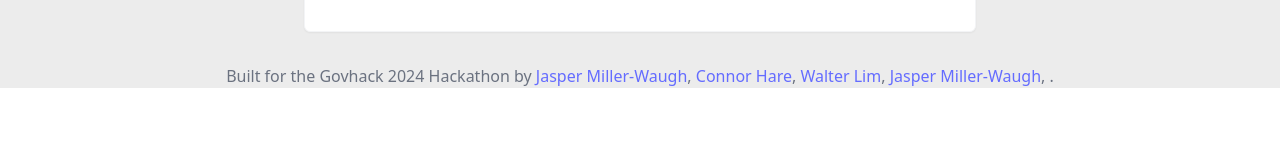
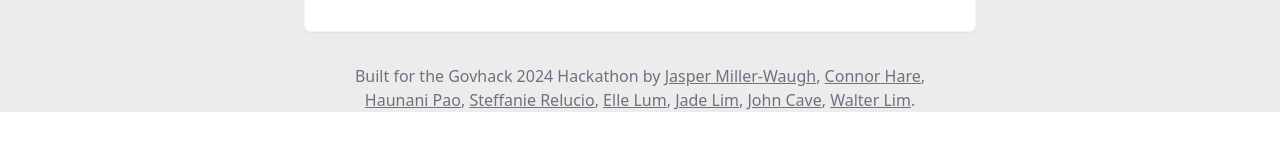
Before and after one commit to govhack-2024/Report-card, a React (Vite) app: page / in a window 1280 px wide. Shown: the part 508-658 px from the top of the page. Built offline with nearby package versions, Linux system fonts and the light colour scheme; no server answers; a web font is replaced by a local one.

Commit message:
footer boi

```diff
--- a/src/App.tsx
+++ b/src/App.tsx
@@ -59,12 +59,65 @@ function App() {
           loading={isLoading}
         />
       </section>
-      <footer className="mt-8 text-center text-gray-500">
+      <footer className="mt-8 text-center text-gray-500 max-w-xl mx-auto ">
         <p>
           Built for the Govhack 2024 Hackathon by{" "}
-          <a className="https://jmw.nz">Jasper Miller-Waugh</a>,{" "}
-          <a href="https://laspruca.nz">Connor Hare</a>,{" "}
-          <a href="">Walter Lim</a>, <a>Jasper Miller-Waugh</a>, .
+          <a
+            className="text-inherit underline font-normal"
+            href="https://jmw.nz"
+          >
+            Jasper Miller-Waugh
+          </a>
+          ,{" "}
+          <a
+            className="text-inherit underline font-normal"
+            href="https://laspruca.nz"
+          >
+            Connor Hare
+          </a>
+          ,{" "}
+          <a
+            className="text-inherit underline font-normal"
+            href="https://linktr.ee/haunanipao"
+          >
+            Haunani Pao
+          </a>
+          ,{" "}
+          <a
+            className="text-inherit underline font-normal"
+            href="https://www.linkedin.com/in/steffanie-r/"
+          >
+            Steffanie Relucio
+          </a>
+          ,{" "}
+          <a
+            className="text-inherit underline font-normal"
+            href="https://www.linkedin.com/in/elle-lum"
+          >
+            Elle Lum
+          </a>
+          ,{" "}
+          <a
+            className="text-inherit underline font-normal"
+            href="https://www.linkedin.com/in/uxwithjade/"
+          >
+            Jade Lim
+          </a>
+          ,{" "}
+          <a
+            className="text-inherit underline font-normal"
+            href="https://www.linkedin.com/in/johncaveishere/"
+          >
+            John Cave
+          </a>
+          ,{" "}
+          <a
+            className="text-inherit underline font-normal"
+            href="https://walt.online"
+          >
+            Walter Lim
+          </a>
+          .
         </p>
       </footer>
     </>
```
